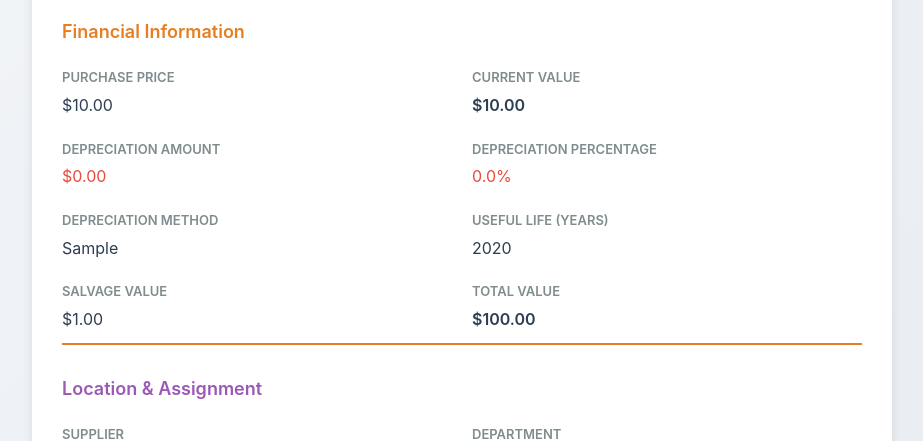
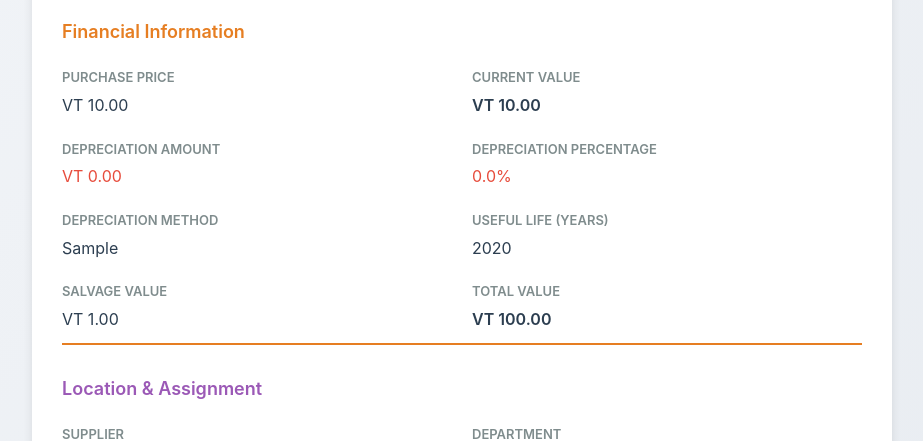
Before and after one commit to yjulio/assetManagement, a Flask app: a page that uses src/templates/view_asset.html in a window 1280 px wide. Shown: the part 813-1254 px from the top of the page, without its empty margins (308-1231 px from the left). Run offline with Flask 3, Linux system fonts and the light colour scheme; the visitor is signed in with stand-in values (Sample User, id 1); tables that the repository leaves empty hold one stand-in row (values such as "Sample post").

Commit message:
Change currency from dollar ($) to Vatu (VT) across all templates

```diff
--- a/src/templates/lists_contracts.html
+++ b/src/templates/lists_contracts.html
@@ -26,7 +26,7 @@
         <td>{{ contract.start_date }}</td>
         <td>{{ contract.end_date }}</td>
         <td>{{ contract.status }}</td>
-        <td>${{ "%.2f"|format(contract.value) }}</td>
+        <td>VT {{ "%.2f"|format(contract.value) }}</td>
         <td>{{ contract.vendor }}</td>
       </tr>
       {% endfor %}
--- a/src/templates/lists_maintenances.html
+++ b/src/templates/lists_maintenances.html
@@ -24,7 +24,7 @@
         <td>{{ maintenance.type }}</td>
         <td>{{ maintenance.date }}</td>
         <td>{{ maintenance.status }}</td>
-        <td>${{ "%.2f"|format(maintenance.cost) }}</td>
+        <td>VT {{ "%.2f"|format(maintenance.cost) }}</td>
         <td>{{ maintenance.notes }}</td>
       </tr>
       {% endfor %}
--- a/src/templates/view_asset.html
+++ b/src/templates/view_asset.html
@@ -71,18 +71,18 @@
         <div>
           <label style="font-weight:600;color:#7f8c8d;font-size:13px;display:block;margin-bottom:5px;">PURCHASE
             PRICE</label>
-          <div style="font-size:16px;color:#2c3e50;">${{ "%.2f"|format(asset.price) }}</div>
+          <div style="font-size:16px;color:#2c3e50;">VT {{ "%.2f"|format(asset.price) }}</div>
         </div>
         <div>
           <label style="font-weight:600;color:#7f8c8d;font-size:13px;display:block;margin-bottom:5px;">CURRENT
             VALUE</label>
-          <div style="font-size:16px;color:#2c3e50;font-weight:600;">${{ "%.2f"|format(current_value) }}</div>
+          <div style="font-size:16px;color:#2c3e50;font-weight:600;">VT {{ "%.2f"|format(current_value) }}</div>
         </div>
         {% if depreciation_info %}
         <div>
           <label style="font-weight:600;color:#7f8c8d;font-size:13px;display:block;margin-bottom:5px;">DEPRECIATION
             AMOUNT</label>
-          <div style="font-size:16px;color:#e74c3c;">${{ "%.2f"|format(depreciation_info.amount) }}</div>
+          <div style="font-size:16px;color:#e74c3c;">VT {{ "%.2f"|format(depreciation_info.amount) }}</div>
         </div>
         <div>
           <label style="font-weight:600;color:#7f8c8d;font-size:13px;display:block;margin-bottom:5px;">DEPRECIATION
@@ -103,14 +103,14 @@
         <div>
           <label style="font-weight:600;color:#7f8c8d;font-size:13px;display:block;margin-bottom:5px;">SALVAGE
             VALUE</label>
-          <div style="font-size:16px;color:#2c3e50;">${{ "%.2f"|format(asset.salvage_value) if asset.salvage_value else
+          <div style="font-size:16px;color:#2c3e50;">VT {{ "%.2f"|format(asset.salvage_value) if asset.salvage_value else
             '0.00' }}</div>
         </div>
         {% endif %}
         <div>
           <label style="font-weight:600;color:#7f8c8d;font-size:13px;display:block;margin-bottom:5px;">TOTAL
             VALUE</label>
-          <div style="font-size:16px;color:#2c3e50;font-weight:600;">${{ "%.2f"|format(current_value * asset.quantity)
+          <div style="font-size:16px;color:#2c3e50;font-weight:600;">VT {{ "%.2f"|format(current_value * asset.quantity)
             }}</div>
         </div>
       </div>
```
